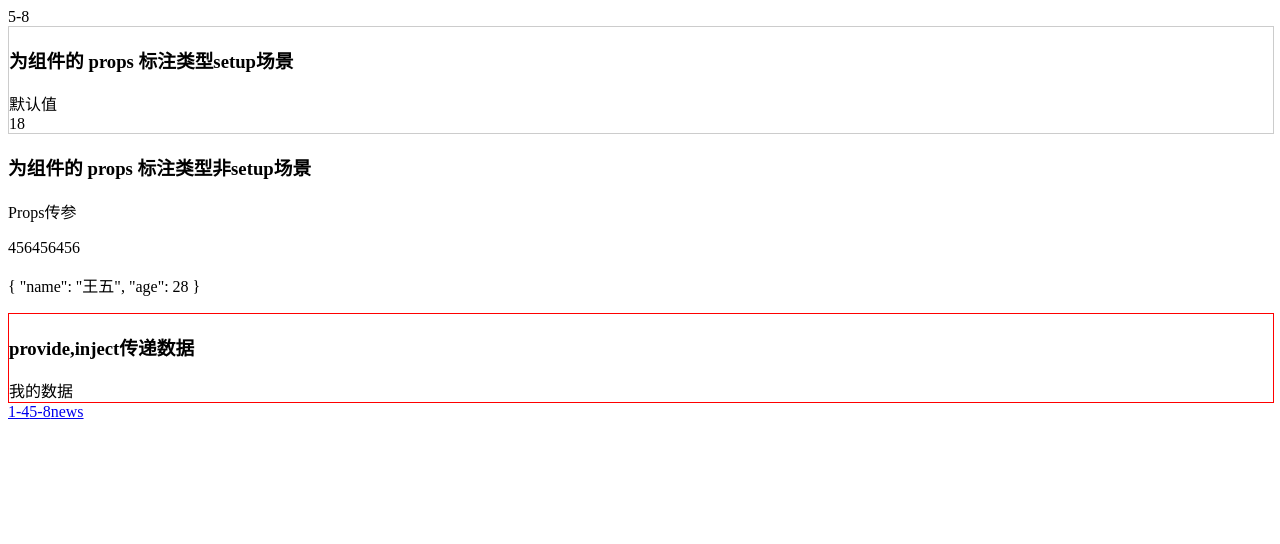
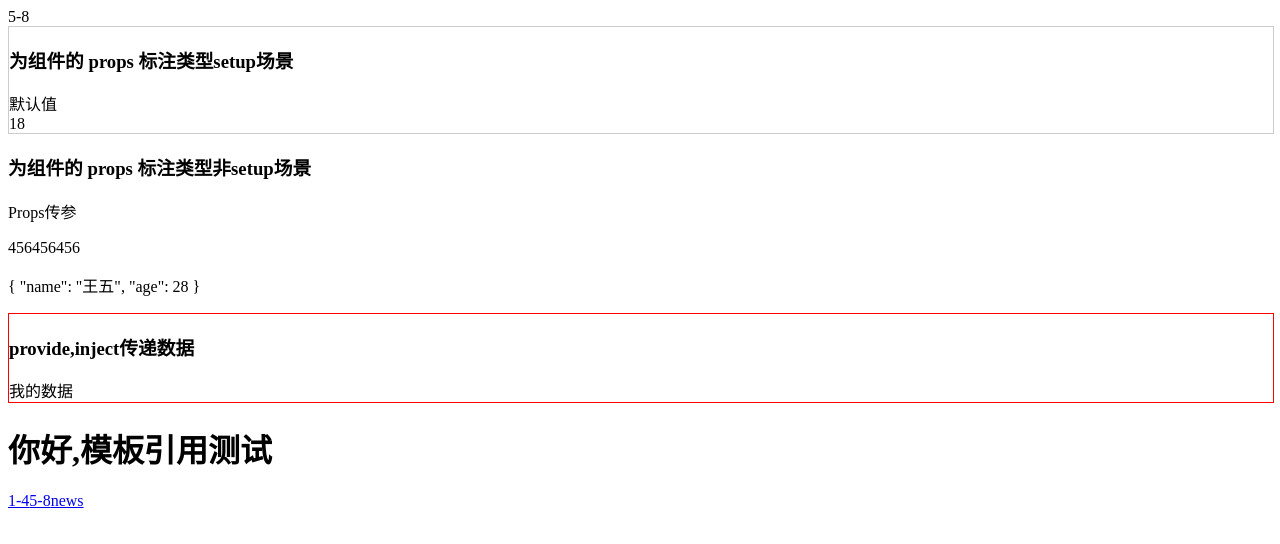
Before and after one commit to qiaozhididi/vue3_ts_demo, a Vue app: page /about in a window 1280 px wide. Shown: the top 544 px of the page. Built offline with nearby package versions, Linux system fonts and the light colour scheme.

Commit message:
ref 模板应用类型标注测试

```diff
--- /dev/null
+++ b/src/components/RefsDemo.vue
@@ -0,0 +1,19 @@
+<template>
+  <div ref="container">
+    <h3>模板类型引用</h3>
+  </div>
+</template>
+
+<script setup lang="ts">
+import { ref, onMounted } from "vue";
+const container = ref<HTMLElement | null>();
+
+//保证DOM模板渲染完成
+onMounted(() => {
+  if (container.value) {
+    container.value.innerHTML = "<h1>你好,模板引用测试</h1>";
+    console.log(container.value);
+  }
+});
+</script>
+<style scoped></style>
--- a/src/views/AboutView.vue
+++ b/src/views/AboutView.vue
@@ -5,6 +5,8 @@
   <PropsDemo title="Props传参" text="456456456" :state="state" />
 
   <DataDemo />
+
+  <RefsDemo />
 </template>
 
 <script setup lang="ts">
@@ -12,6 +14,7 @@ import { reactive, provide } from "vue";
 import PropsSetupDemo from "@/components/PropsSetupDemo.vue";
 import PropsDemo from "@/components/PropsDemo.vue";
 import DataDemo from "@/components/DataDemo.vue";
+import RefsDemo from "@/components/RefsDemo.vue";
 
 //建议将注入key的类型放在一个单独的文件中
 // import type { InjectionKey } from "vue";
```
